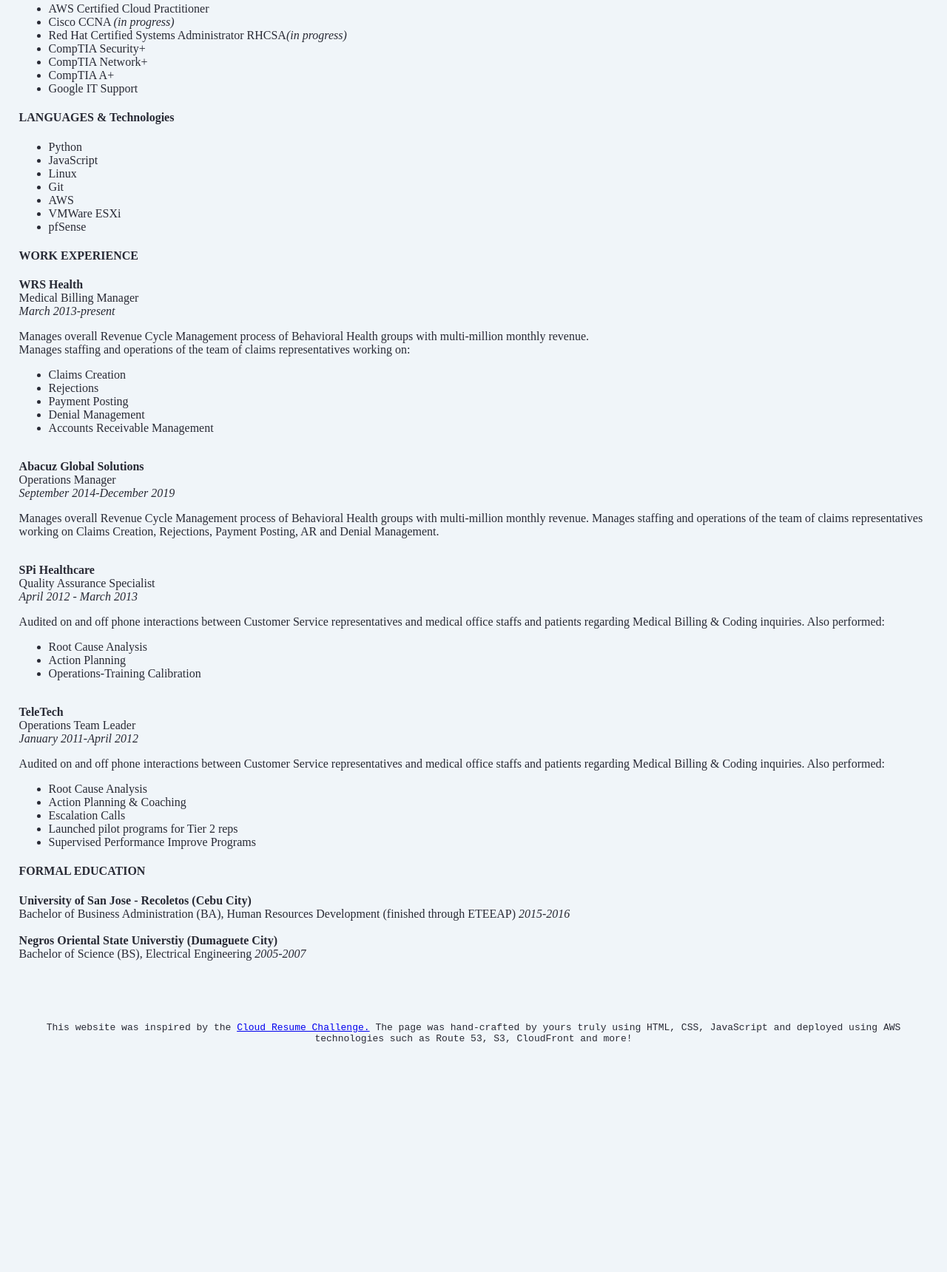
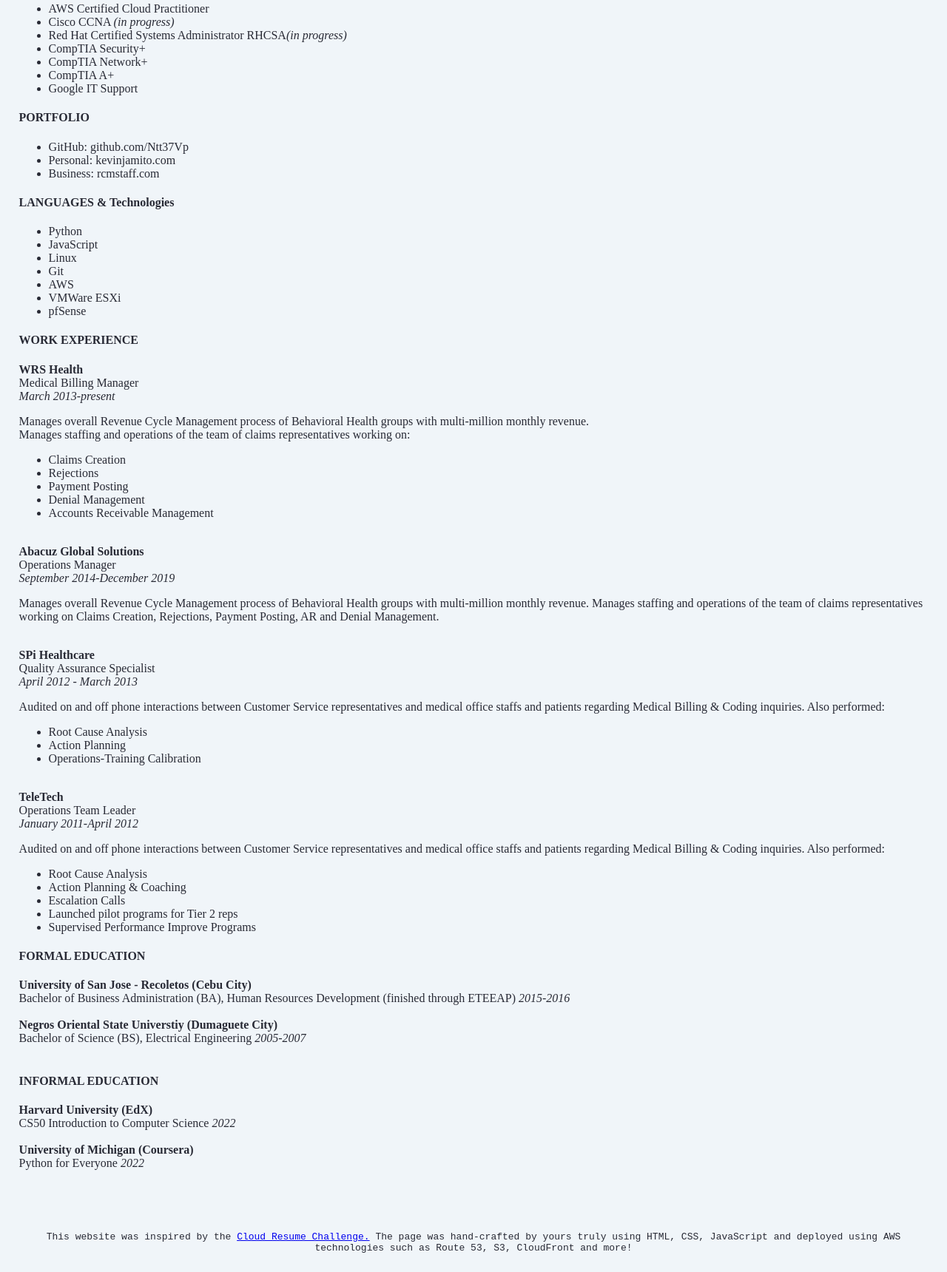
Before and after one commit to Ntt37Vp/Cloud-Resume-Challenge, a plain HTML site: page index.html in a window 1280 px wide. Shown: the part 468-2188 px from the top of the page at 74% size. Before the commit the page ends 1905 px from the top, so only its background shows below. Drawn offline with Linux system fonts and the light colour scheme.

Commit message:
Edited 404 page

```diff
--- a/index.html
+++ b/index.html
@@ -38,6 +38,15 @@
 		<li>CompTIA Network+</li>
 		<li>CompTIA A+</li>
 		<li>Google IT Support </li>
+	</ul>
+</div>
+<div>
+	<h4>PORTFOLIO</h4>
+	<ul>
+		<li>GitHub: github.com/Ntt37Vp</li>
+		<li>Personal: kevinjamito.com</li>
+		<li>Business: rcmstaff.com</li>
+
 	</ul>
 </div>
 <div>
@@ -105,7 +114,6 @@
 		</ul>
 	</div>
 <!-- end of work experience div -->
-
 <div>
 	<h4>FORMAL EDUCATION</h4>
 	<div>
@@ -116,13 +124,21 @@
 		<strong>Negros Oriental State Universtiy (Dumaguete City)</strong><br>
 		Bachelor of Science (BS), Electrical Engineering <em>2005-2007</em>
 	</div>
+</div><br>
+<div>
+	<h4>INFORMAL EDUCATION</h4>
+	<div>
+		<strong>Harvard University (EdX)</strong><br>
+		CS50 Introduction to Computer Science <em>2022</em>
+	</div><br>
+	<div>
+		<strong>University of Michigan (Coursera)</strong><br>
+		Python for Everyone <em>2022</em>
+	</div>
 </div>
-</div>
-<br>
-
+</div><br>
 <footer>
 	This website was inspired by the <a href="https://cloudresumechallenge.dev" target="_blank">Cloud Resume Challenge.</a> The page was hand-crafted by yours truly using HTML, CSS, JavaScript and deployed using AWS technologies such as Route 53, S3, CloudFront and more!
 </footer>
-
 </body>
 </html>
```
Also changed, not shown: 404.html (+3 -1 lines).
